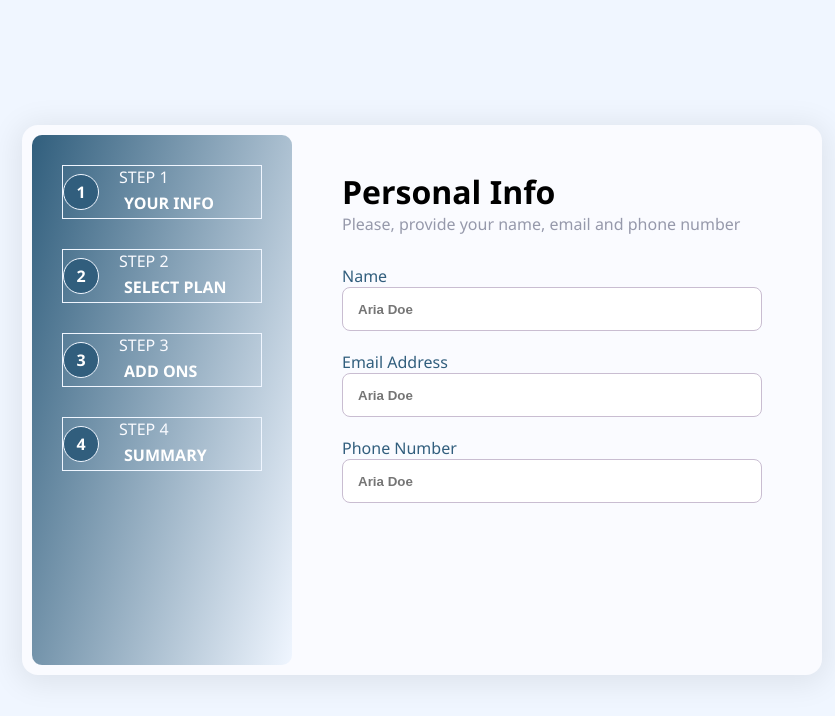
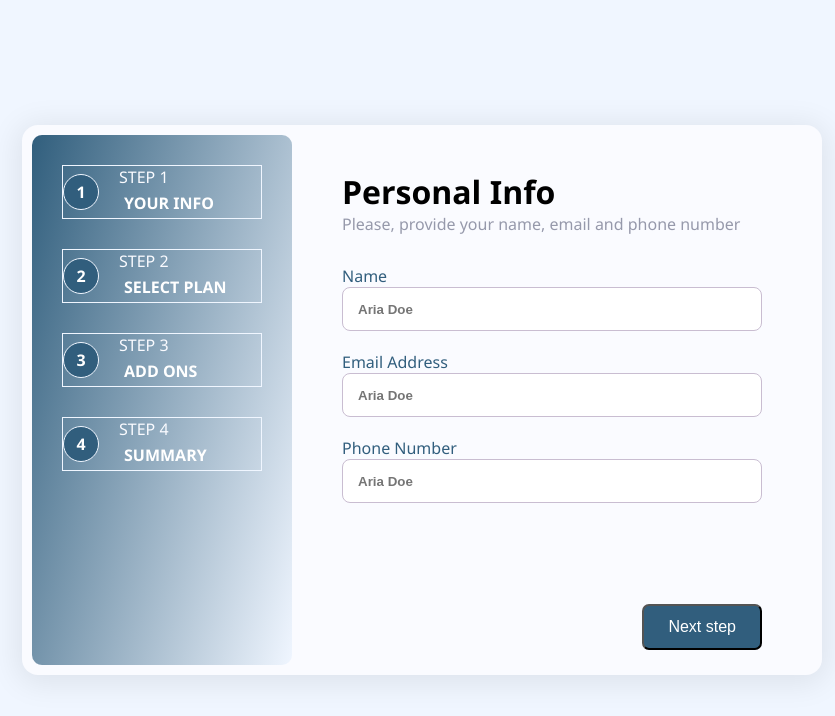
Before and after one commit to banuaggun/multi-step-form, a Vue app: page / in a window 1280 px wide. Shown: the top 716 px of the page, without its empty margins (218-1053 px from the left). Built offline with nearby package versions, Linux system fonts and the light colour scheme.

Commit message:
Personal information form field is being prepared-3

```diff
--- a/src/components/PersonalInfo.vue
+++ b/src/components/PersonalInfo.vue
@@ -16,6 +16,10 @@
       <label for="name">Phone Number</label>
       <input type="number" id="number" v-model="name" placeholder="Aria Doe">
     </div>
+    <div class="form-buttons">
+      <button style="visibility:hidden">Go Back</button>
+      <button class="form-buttons-btn form-buttons-btn-primary">Next step</button>
+    </div>
   </form>
 </template>
 <script setup>
--- /dev/null
+++ b/src/styles/global/buttons.sass
@@ -0,0 +1,16 @@
+.form-buttons
+  &-btn
+    padding:12px 24px
+    outline: none
+    border:none
+    border-radius:7px
+    cursor:pointer
+    color: $white
+    font-size: 1rem
+    font-weight: 500
+
+  &-btn-primary
+    border:none
+    outline: none
+    background: $lapis-lazuli
+    margin-left:auto
--- a/src/styles/global/global.sass
+++ b/src/styles/global/global.sass
@@ -1,4 +1,6 @@
 @import '../utils/_variables.sass'
+@import '../global/buttons.sass'
+
 *, html
   margin:0
   padding:0
@@ -9,19 +11,9 @@ body
   font-size: 1rem
   font-family: 'Segoe UI', Tahoma, Geneva, Verdana, sans-serif
 
-
-.btn
-  padding:12px 24px
-  outline: none
-  border: none
-  background: $turquoise
-  color: $white
-  border-radius: 4px
-  cursor: pointer
-  transition: all 0.3s
-
-  &:hover
-    background: $lapis-lazuli
+button
+  border:none
+  outline: 0
 
 #app
   width:100%
@@ -49,6 +41,7 @@ body
 
   &-form-details
     padding: 10px 50px
+    position: relative
 
 .steps
 
@@ -115,3 +108,14 @@ body
     color: $lapis-lazuli
     font-weight: 500
     margin-bottom: 5px
+
+
+.form-buttons
+  position: absolute
+  right:0
+  bottom:15px
+  padding:0 50px
+  width:100%
+  display: flex
+  align-items: center
+  justify-content: space-between
```
